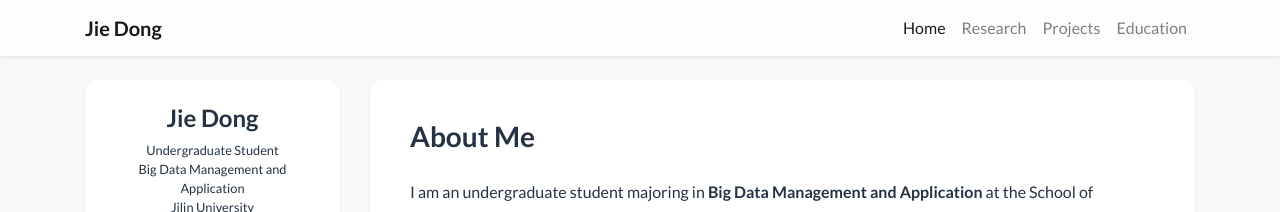
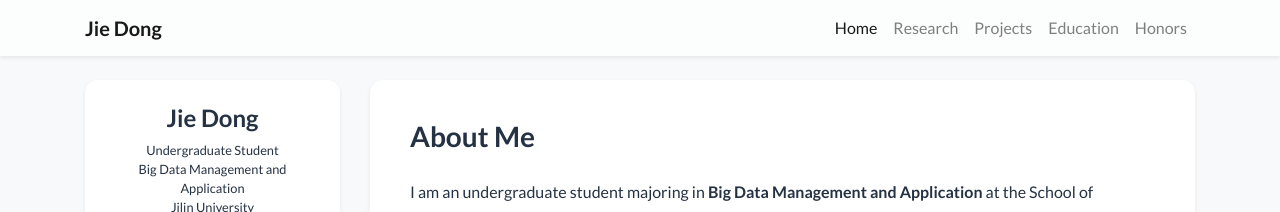
Before and after one commit to The-Tracker/The-Tracker.github.io, a Jekyll site: the page built from index.html, in a window 1280 px wide. Shown: the top 212 px of the page. Built offline with Jekyll 4.4.1, drawn with Linux system fonts in a browser that asks for light colours; nearby versions of some CDN libraries; a style sheet for code colours, icons or effects is not loaded.

Commit message:
Add Honors navigation shortcut

```diff
--- a/_includes/navbar.html
+++ b/_includes/navbar.html
@@ -14,6 +14,7 @@
         <li class="nav-item"><a class="nav-link" href="{{ '/' | relative_url }}#research">Research</a></li>
         <li class="nav-item"><a class="nav-link" href="{{ '/' | relative_url }}#projects">Projects</a></li>
         <li class="nav-item"><a class="nav-link" href="{{ '/' | relative_url }}#education">Education</a></li>
+        <li class="nav-item"><a class="nav-link" href="{{ '/' | relative_url }}#honors">Honors</a></li>
       </ul>
     </div>
   </div>
```
